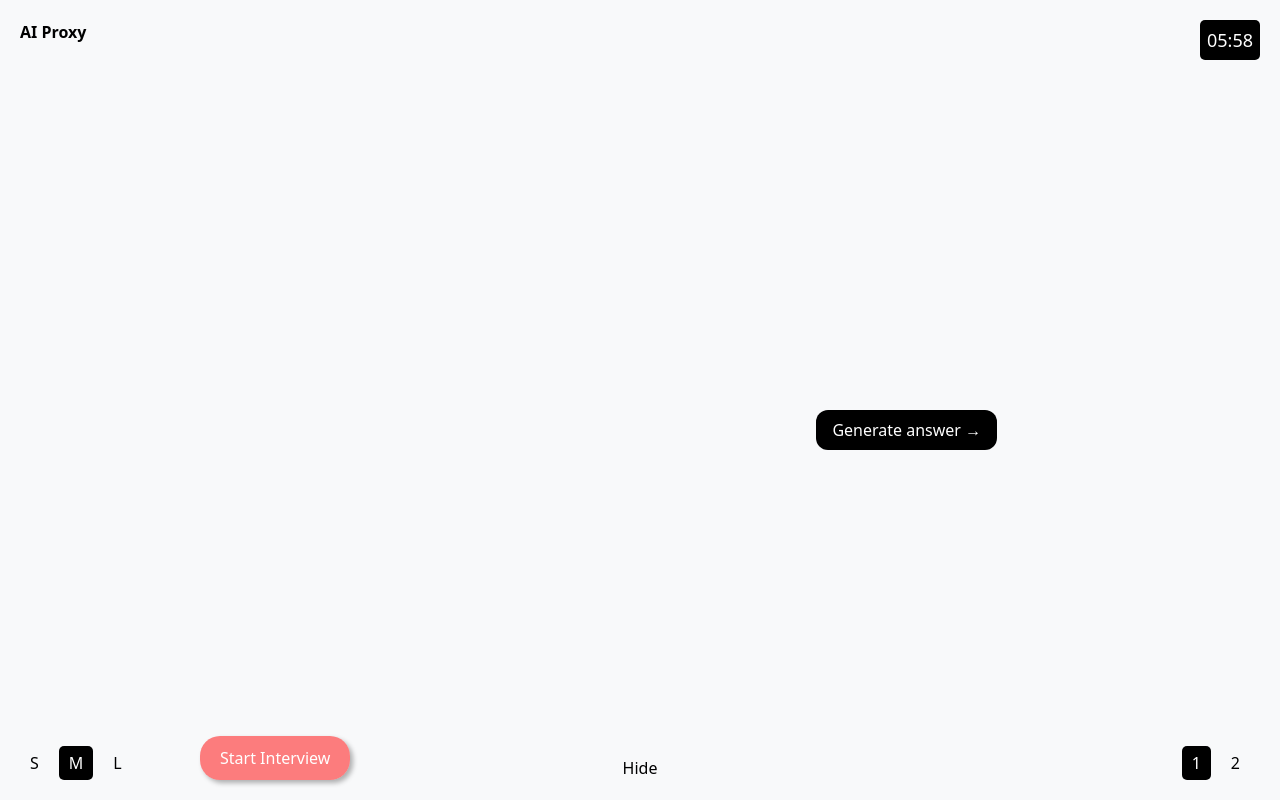
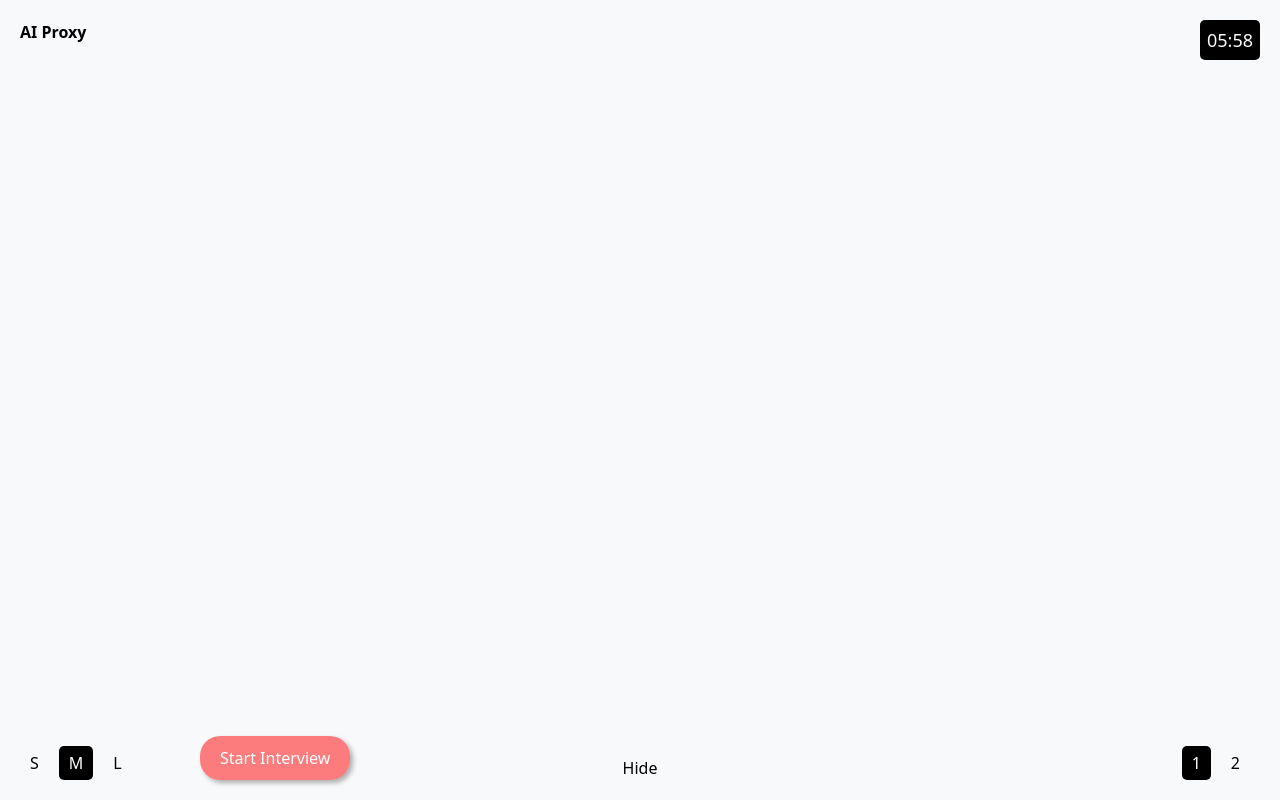
Before and after one commit to smadikanti/t-bio-iphone-webapp, a Next.js app: page /token/1 in a window 1280 px wide. Both pictures are taken after a click on the button "Start Interview". Built offline with nearby package versions, Linux system fonts and the light colour scheme.

Commit message:
Make the Generate Answer button take up the entire page

```diff
--- a/components/interview/InterviewPage.tsx
+++ b/components/interview/InterviewPage.tsx
@@ -41,7 +41,7 @@ export function InterviewPage({ params }: any) {
     });
 
     const onSubmit = (event: any) => {
-      console.log("onSubmit called");
+      console.log("onSubmit called for answer generation");
       console.log("localTranscript:", input);
       handleSubmit(event);
     };
@@ -86,15 +86,30 @@ export function InterviewPage({ params }: any) {
 
     const renderPanels = () => {
         return panelContent.map((content, index) => (
-        <div
+            <form
+              onSubmit={onSubmit}
+              style={{
+                display: 'flex',
+                flexDirection: 'column',
+                height: '100vh',
+                margin: 0,
+                padding: 0,
+              }}
+            >
+              <button
                 key={index}
+                type="submit"
                 style={{
-            minHeight: '100vh',
+                  flexGrow: 1,
                   display: 'flex',
                   justifyContent: 'center',
                   alignItems: 'center',
                   scrollSnapAlign: 'start',
                   backgroundColor: index % 2 === 0 ? '#f8f9fa' : '#e9ecef',
+                  border: 'none',
+                  padding: 0,
+                  width: '100%',
+                  minHeight: '100vh',
                 }}
               >
                 <p
@@ -110,102 +125,8 @@ export function InterviewPage({ params }: any) {
                   {/* {transcriptBuffer} */}
                   {generatedBios}
                 </p>
-
-  <div className="flex max-w-5xl mx-auto flex-col items-center justify-center py-2 min-h-screen">
-        {/* <Header /> */}
-        <main className="flex flex-1 w-full flex-col items-center justify-center text-center px-4 mt-12 sm:mt-20">
-          <h1 className="sm:text-6xl text-4xl max-w-[708px] font-bold text-slate-900">
-            {/* Generate your next Twitter bio using chatGPT */}
-          </h1>
-          {/* <p className="text-slate-500 mt-5">47,118 bios generated so far.</p> */}
-
-
-
-          <form className="max-w-xl w-full" onSubmit={onSubmit}>
-
-
-          {!isLoading && (
-              <button
-                className="bg-black rounded-xl text-white font-medium px-4 py-2 sm:mt-10 mt-8 hover:bg-black/80 w-full"
-                type="submit"
-              >
-                Generate answer &rarr;
               </button>
-            )}
-            {isLoading && (
-              <button
-                className="bg-black rounded-xl text-white font-medium px-4 py-2 sm:mt-10 mt-8 hover:bg-black/80 w-full"
-                disabled
-              >
-                <span className="loading">
-                  <span style={{ backgroundColor: 'white' }} />
-                  <span style={{ backgroundColor: 'white' }} />
-                  <span style={{ backgroundColor: 'white' }} />
-                </span>
-              </button>
-            )}
-            <div className="flex mt-10 items-center space-x-3">
-
-              {/* <p className="text-left font-medium">
-                Copy your current bio{' '}
-                <span className="text-slate-500">
-                  (or write a few sentences about yourself)
-                </span>
-                .
-              </p> */}
-            </div>
-            <div className="flex mb-5 items-center space-x-3">
-              {/* <Image src="/2-black.png" width={30} height={30} alt="1 icon" /> */}
-              {/* <p className="text-left font-medium">Select your vibe.</p> */}
-            </div>
-            <div className="block">
-              {/* <DropDown vibe={vibe} setVibe={(newVibe) => setVibe(newVibe)} /> */}
-            </div>
             </form>
-
-
-
-          <hr className="h-px bg-gray-700 border-1 dark:bg-gray-700" />
-          {/* <output className="space-y-10 my-10">
-            {generatedBios && (
-              <>
-                <div>
-                  <h2
-                    className="sm:text-4xl text-3xl font-bold text-slate-900 mx-auto"
-                    ref={bioRef}
-                  >
-                    Your generated bios
-                  </h2>
-                </div>
-                <div className="space-y-8 flex flex-col items-center justify-center max-w-xl mx-auto">
-                  {generatedBios
-                    .substring(generatedBios.indexOf('1') + 3)
-                    .split('2.')
-                    .map((generatedBio) => {
-                      return (
-                        <div
-                          className="bg-white rounded-xl shadow-md p-4 hover:bg-gray-100 transition cursor-copy border"
-                          onClick={() => {
-                            navigator.clipboard.writeText(generatedBio);
-                            toast('Bio copied to clipboard', {
-                              icon: '✂️',
-                            });
-                          }}
-                          key={generatedBio}
-                        >
-                          <p>{generatedBio}</p>
-                        </div>
-                      );
-                    })}
-                </div>
-              </>
-            )}
-          </output> */}
-        </main>
-        {/* <Footer /> */}
-      </div>
-
-        </div>
           ));
     };
 
```
Lines whose indentation alone changed are shown as unchanged.
